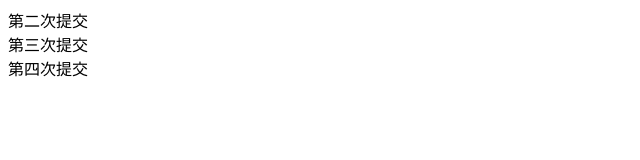
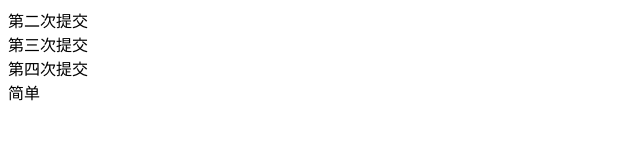
Before and after one commit to printferror/testDemo, a plain HTML site: page index.html in a window 1280 px wide. Shown: the full height of the page, 0-640 px from the left. Drawn offline with Linux system fonts and the light colour scheme.

Commit message:
简单的提交

```diff
--- a/index.html
+++ b/index.html
@@ -9,5 +9,6 @@
   <div>第二次提交</div>
   <div>第三次提交</div>
   <div>第四次提交</div>
+  <div>简单</div>
 </body>
 </html>
```
Also changed, not shown: 1 other file.
